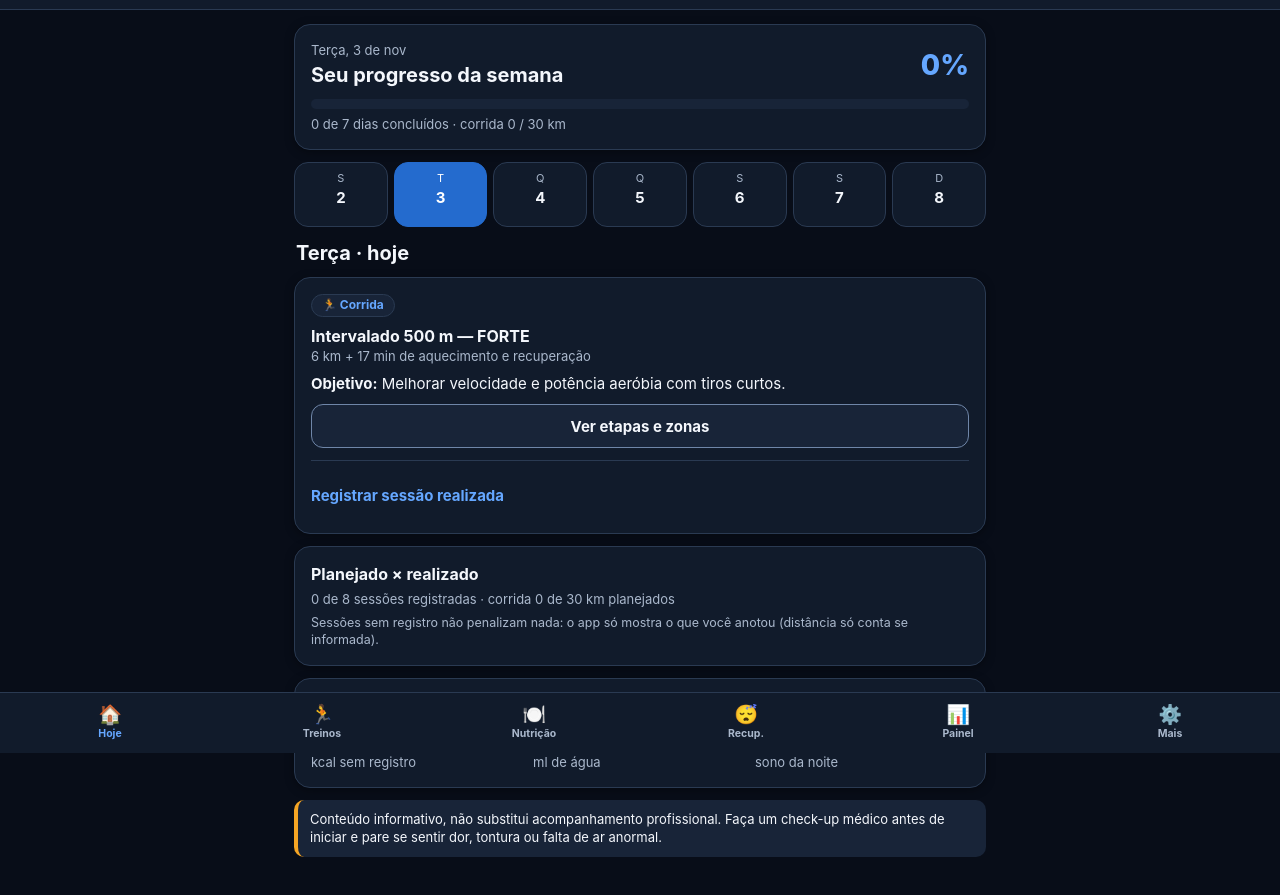
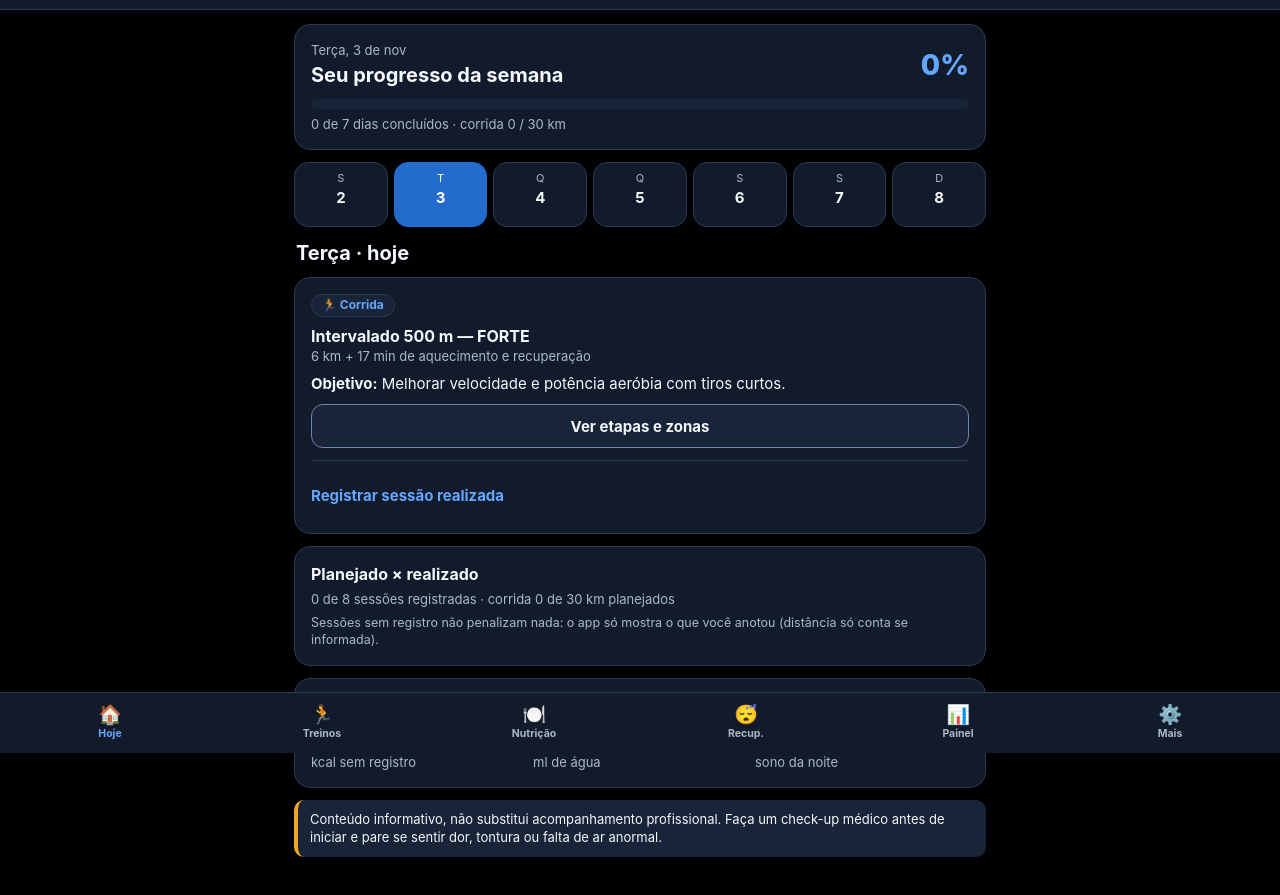
Before and after one commit to lucasdecassia/appGym, a website with bundled scripts: page atleta-hibrido 4/src/index.html in a window 1280 px wide. Shown: the part 47-942 px from the top of the page. Built offline with nearby package versions, Linux system fonts and the light colour scheme.

Commit message:
fix: mudar cor e texto

```diff
--- a/atleta-hibrido 4/src/styles/app.css
+++ b/atleta-hibrido 4/src/styles/app.css
@@ -1,7 +1,7 @@
 /* ===== Tokens (única fonte de cores; componentes só usam var(--…)) ===== */
 :root {
   color-scheme: dark;
-  --color-bg: #080d18;
+  --color-bg: #000102;
   --color-surface: #111b2b;
   --color-surface-raised: #182438;
   --color-primary: #246bce;
@@ -13,7 +13,7 @@
   --color-text-muted: #aab8cc;
   --color-border: #2a3a52;
   --color-border-strong: #6f86a8;   /* bordas de campos (≥ 3:1) */
-  --color-success: #35c27a;
+  --color-success: #35da6c;
   --color-on-success: #04140c;
   --color-warning: #f5a524;
   --color-on-warning: #1a1200;
--- a/atleta-hibrido 4/src/views/train.js
+++ b/atleta-hibrido 4/src/views/train.js
@@ -87,7 +87,7 @@ function runCard(state, ui, key, today) {
     <p class="muted" style="margin:0 0 4px"><b>Por que está no plano:</b> ${esc(run.why)}</p>
     <p class="muted" style="margin:0 0 8px"><b>Como executar:</b> ${esc(run.howTo)}</p>
     <div class="muted">Total do treino: ${formatKm(runKm(run))} km de distância, mais ${runMinutes(run)} min em etapas por tempo (aquecimento, recuperações e desaquecimento).</div>
-    <h4 class="sub">Passo a passo, em palavras simples</h4>${plainSteps(run)}
+    <h4 class="sub">Passo a passo</h4>${plainSteps(run)}
     ${aiButton("run", key)}
     ${sessionLogForm(state, ui, "run", key, today)}</details>`;
 }
```
